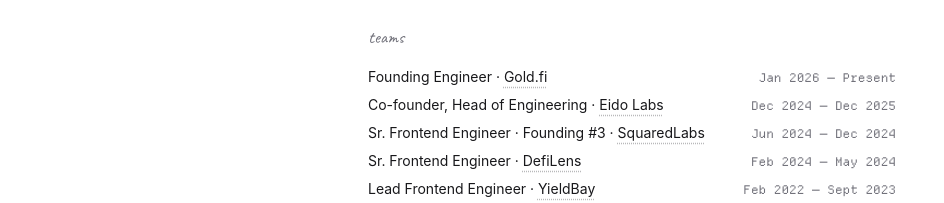
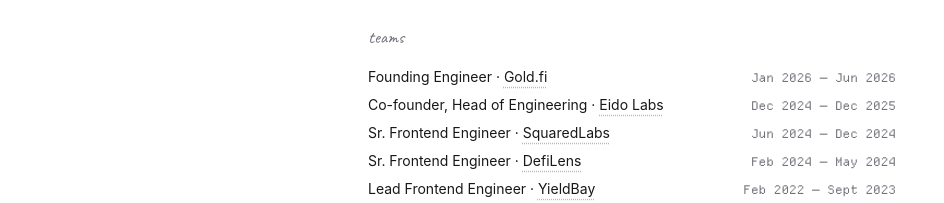
Before and after one commit to sarthakxv/sarthak.wtf, a Next.js app: page / in a window 1280 px wide. Shown: the part 830-1033 px from the top of the page, without its empty margins (8-952 px from the left). Built offline with nearby package versions, Linux system fonts and the light colour scheme; no server answers; what @web-kits/audio would draw is missing.

Commit message:
chore(content): update experience entries and essay byline

```diff
--- a/app/writing/(post)/perpification-of-everything/page.mdx
+++ b/app/writing/(post)/perpification-of-everything/page.mdx
@@ -9,7 +9,7 @@ export const metadata = {
 
 # the perpification of everything
 
-<p className="font-departure text-xs tracking-tight text-[color:var(--ink-soft)] tabular-nums"><ScrambledText>published 2025-12-26 · updated 2026-05-02</ScrambledText></p>
+<p className="font-departure text-xs tracking-tight text-[color:var(--ink-soft)] tabular-nums"><ScrambledText>published 2025-12-26</ScrambledText></p>
 
 > "because perpetuals do not require securing an underlying asset, markets can form around virtually anything." – coinbase ventures, 2026 investment outlook<sup id="cite-1a"><a href="#ref-1">[1]</a></sup>
 
--- a/content/experience.json
+++ b/content/experience.json
@@ -1,7 +1,7 @@
 [
-  { "role": "Founding Engineer", "company": "Gold.fi", "href": "https://gold.fi", "date": "Jan 2026 — Present" },
+  { "role": "Founding Engineer", "company": "Gold.fi", "href": "https://gold.fi", "date": "Jan 2026 — Jun 2026" },
   { "role": "Co-founder, Head of Engineering", "company": "Eido Labs", "href": "https://eidolabs.xyz", "date": "Dec 2024 — Dec 2025" },
-  { "role": "Sr. Frontend Engineer · Founding #3", "company": "SquaredLabs", "href": "https://www.linkedin.com/company/squaredlabs/", "date": "Jun 2024 — Dec 2024" },
+  { "role": "Sr. Frontend Engineer", "company": "SquaredLabs", "href": "https://www.linkedin.com/company/squaredlabs/", "date": "Jun 2024 — Dec 2024" },
   { "role": "Sr. Frontend Engineer", "company": "DefiLens", "href": null, "date": "Feb 2024 — May 2024" },
   { "role": "Lead Frontend Engineer", "company": "YieldBay", "href": "https://www.findsignal.studio/", "date": "Feb 2022 — Sept 2023" }
 ]
```
